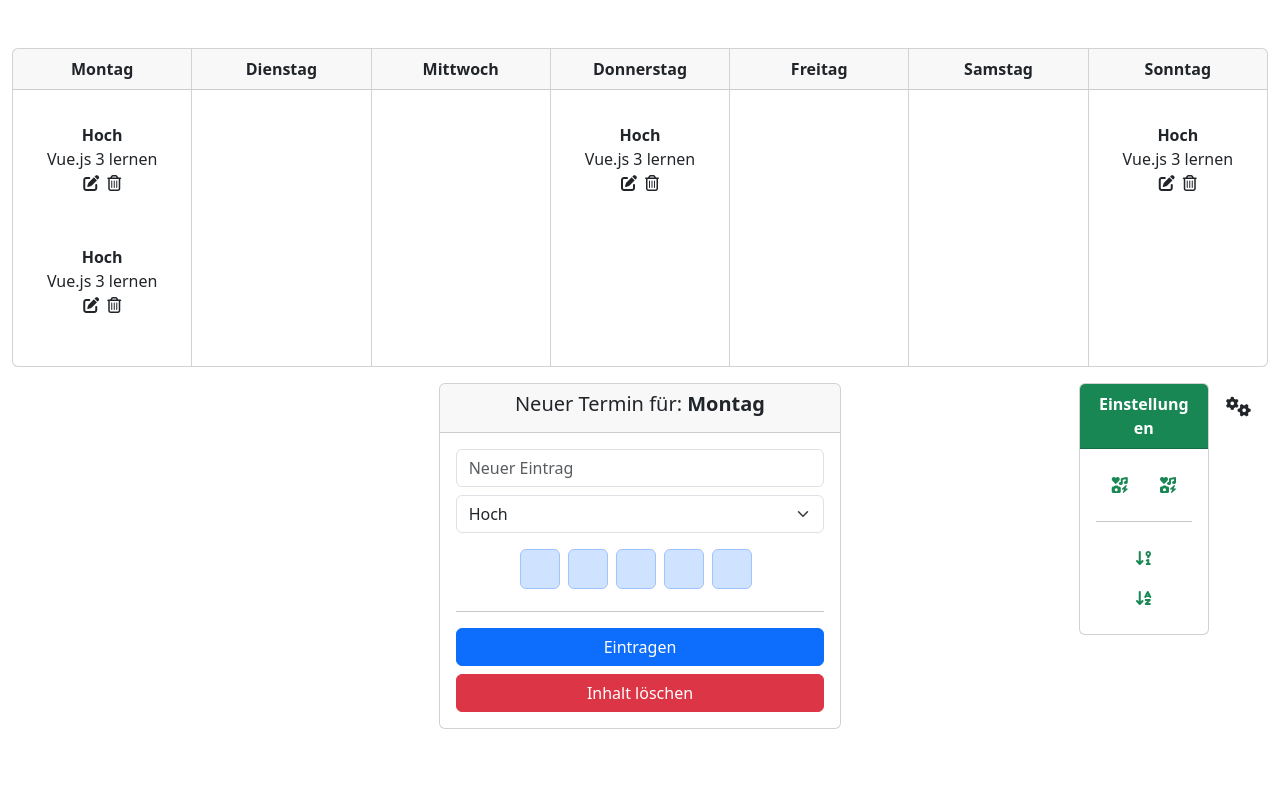
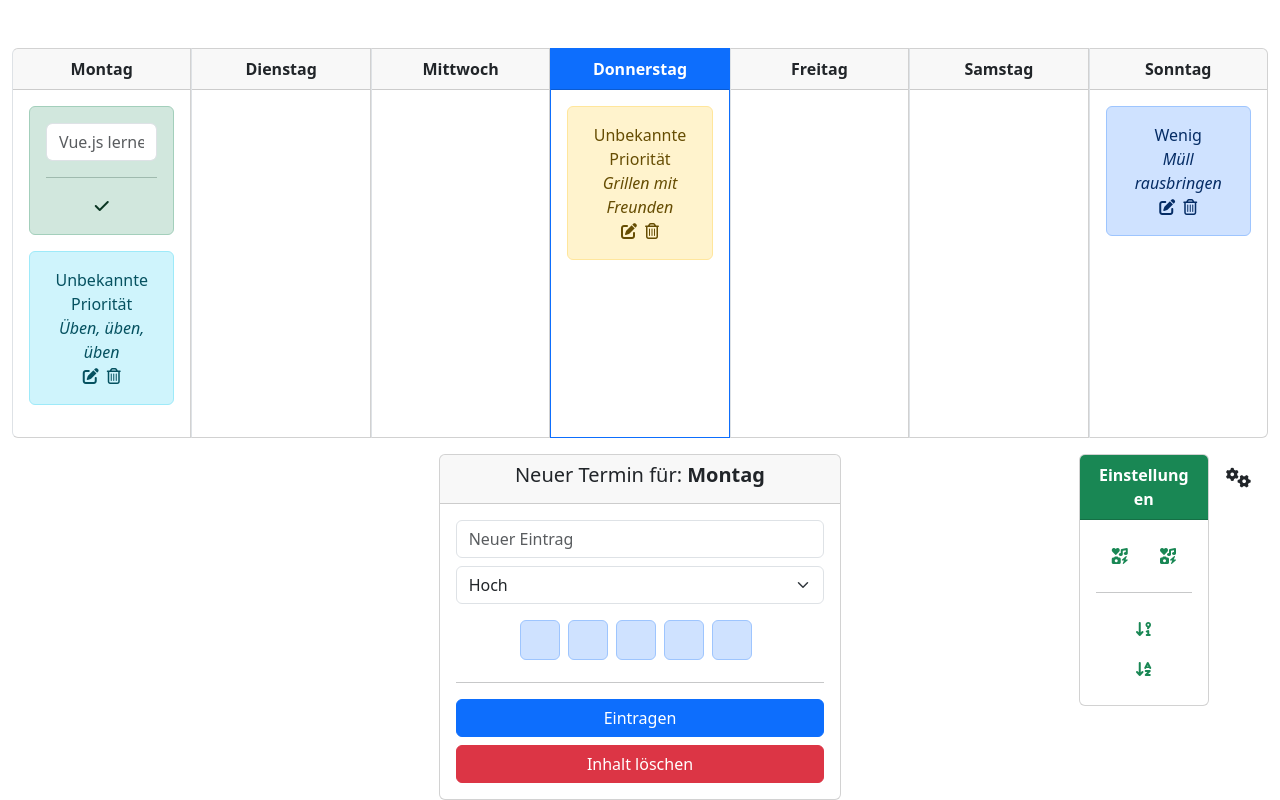
Before and after one commit to fuchsily/terminkalender, a Vue app: page / in a window 1280 px wide. Both pictures are taken after a click on the button 91 px from the left and 183 px from the top of the page. Built offline with nearby package versions, Linux system fonts and the light colour scheme.

Commit message:
Edit, Delete hinzugefügt

```diff
--- a/src/components/CalendarDay.vue
+++ b/src/components/CalendarDay.vue
@@ -1,16 +1,28 @@
 <template>
-    <div class="card">
-        <div class="card-header text-center" role="button">
+    <div class="card border-start" :class="cardClasses">
+        <div class="card-header text-center" :class="cardHeaderClasses" role="button">
         <strong>{{ day.fullName }}</strong>
         </div>
         <div class="card-body">
-        <CalendarEvent v-for="event in day.events" :key="event.title" :event="event"></CalendarEvent>
+        <!-- verwenden titel als key, was nicht so optimal ist. Key sollte besser id sein sollte-->
+        <CalendarEvent v-for="event in day.events" :key="event.title" :event="event" :day="day">
+            <!-- Slots dynamisch füllen (in CalendarEvent) mit computed function aud CalendarEvent -->
+            <template v-slot:eventPriority="slotProps">
+                {{ slotProps.priorityDisplayName }}
+            </template>
+            <template v-slot="{event}">
+                <i>{{ event.title }}</i>
+            </template>
+        </CalendarEvent>
         </div>
     </div>
 </template>
 
 <script>
 import CalendarEvent from '@/components/CalendarEvent.vue';
+import Store from "../store";
+
+
 export default {
     name: "CalendarDay",
     components: {
@@ -44,8 +56,25 @@
 
             },
         },
+    },
+
+    computed: {
+
+        //schaut, ob id mit der id aus dem getters in store.js übereinstimmt
+        cardClasses() {
+            return this.day.id === Store.getters.activeDay().id
+            ? ["border-primary"]
+            : null;
+        },
+        cardHeaderClasses() {
+            return this.day.id === Store.getters.activeDay().id
+            ? ["bg-primary", "text-white"]
+            : null;
+        }
     }
-}
+
+};
+
 </script>
 
 <style scoped>
--- a/src/components/CalendarEvent.vue
+++ b/src/components/CalendarEvent.vue
@@ -1,26 +1,96 @@
 <template>
    <div id="calendar-event">
-        <div class="alert text-center">
-            <div>
-            <strong>Hoch</strong>
-            </div>
+        <div class="alert text-center" :class="alertColor">
+            <!-- Beginn Template für den Fall, dass das Event nicht bearbeitet wird -->
+            <!-- mit v-if überprüfen, ob Template gerade bearbeitet wird -->
+            <template v-if="!event.edit">
+                <div>
+                <!-- Prioritäten als Worte mit computed function -->
+                <!-- <strong>{{ priorityDisplayName }}</strong> -->
 
-            <div>Vue.js 3 lernen</div>
+                <!-- slot mit Name -->
+                <!-- priorityDisplayName in CalenderDay (oder woanders) verfügbar machen -->
+                <slot name="eventPriority" :priorityDisplayName="priorityDisplayName">
+                    <!-- Fallback Inhalt, falls nichts angegeben ist -->
+                    <strong>{{ priorityDisplayName }}</strong>
+                </slot>
+                </div>
 
-            <div>
-            <i class="fas fa-edit me-2" role="button"></i>
-            <i class="far fa-trash-alt" role="button"></i>
-            </div>
+                <!-- <div>{{ event.title }}</div> -->
+                <!--Slot wird von außen gefüllt, ohne name heißt slot einfach default-->
+                <slot :event="event">
+                    <!-- Fallbackinhalt, falls nichts angegeben ist-->
+                    <div>{{ event.title }}</div>
+                </slot>
+
+                <div>
+                <i class="fas fa-edit me-2" role="button" @click="editEvent()"></i>
+                <i class="far fa-trash-alt" role="button" @click="deleteEvent()"></i>
+                </div>
+            </template>
+
+            <!-- Tamplet für das Editieren, hier sollen Inhalte bearbeitet werden können -->
+            <template v-else>
+                <input type="text" class="form-control" :placeholder="event.title" @input="setNewEventTitle($event)">
+                <hr>
+                <i class="fas fa-check" role="button" @click="updateEvent"></i>
+            </template>
         </div>
     </div>
 </template>
 
 <script>
+import Store from "../store";
+
 export default {
     name: "CalendarEvent",
     props: {
         event: Object,
+        day: Object,
     },
+    data() {
+        return {
+            newEventTitle: "",
+        }
+    },
+    computed: {
+        //damit statt den Werten -1, 0, 1 Worte für die Priortät der Aufgaben aufgegeben werden
+        priorityDisplayName() {
+            switch(this.event.priority) {
+                case 1:
+                    return "Wenig";
+                case 2:
+                    return "Mittel";
+                case 3:
+                    return "Hoch";
+            }
+            return "Unbekannte Priorität";
+        },
+
+        //die Events einfärben über bootstrap klassen
+        alertColor() {
+            return "alert-" + this.event.color;
+        }
+    },
+    methods: {
+        deleteEvent() {
+            Store.mutations.deleteEvent(this.day.id, this.event.title);
+        },
+        editEvent() {
+            Store.mutations.editEvent(this.day.id, this.event.title);
+        },
+        updateEvent() {
+            Store.mutations.updateEvent(
+                this.day.id,
+                this.event.title,
+                this.newEventTitle
+            );
+        },
+        setNewEventTitle(event) {
+            //aktueller Wert wird newEventTitle zugeordnet
+            this.newEventTitle = event.target.value;
+        }
+    }
 };
 
 </script>
--- a/src/seed.js
+++ b/src/seed.js
@@ -4,7 +4,7 @@
     shortName: "Mo",
     fullName: "Montag",
     events: [
-      { title: "Vue.js lernen", edit: false, color: "success", priority: 0 },
+      { title: "Vue.js lernen", edit: false, color: "success", priority: 1 },
       { title: "Üben, üben, üben", edit: false, color: "info", priority: -1 },
     ],
     active: false,
--- a/src/store.js
+++ b/src/store.js
@@ -9,12 +9,41 @@
     calendarWeekData,
 });
 
+//aktiven Tag herausfinden
 const getters = {
-
+    activeDay: () => state.calendarWeekData.find((day) => day.active),
 };
 
 const mutations = {
+    editEvent(dayId, eventTitle) {
+        // alle edit-Attribute auf false setzen, damit immer nur ein Event bearbeitet werden kann
+        state.calendarWeekData.map((dayObj) => {
+            dayObj.events.map((event) => (event.edit = false));
+        });
 
+        //setze das entsprechende edit attribut auf true
+        const dayObj = state.calendarWeekData.find((day) => day.id === dayId);
+        const eventObj = dayObj.events.find((event) => event.title === eventTitle);
+        eventObj.edit = true;
+    },
+    updateEvent(dayId, oldEventTitle, newEventTitle) {
+        newEventTitle = newEventTitle !== "" ? newEventTitle : oldEventTitle;  // überprüft, ob ein neuer Titel eingetragen wurde
+        const dayObj = state.calendarWeekData.find((day) => day.id === dayId);
+        const eventObj = dayObj.events.find(
+            (event) => event.title === oldEventTitle
+        );
+        eventObj.title = newEventTitle;
+        eventObj.edit = false;
+    },
+    deleteEvent(dayId, eventTitle) {
+        // überprüfen, ob day Ids übereinstimmen
+        const dayObj = state.calendarWeekData.find((day) => day.id === dayId);
+        // im Objekt index mit dem Title suchen & dann löschen mit splice
+        const eventIndex = dayObj.events.findIndex(
+            (event) => event.title === eventTitle
+        );
+        dayObj.events.splice(eventIndex, 1);
+    },
 };
 
 export default {
```
